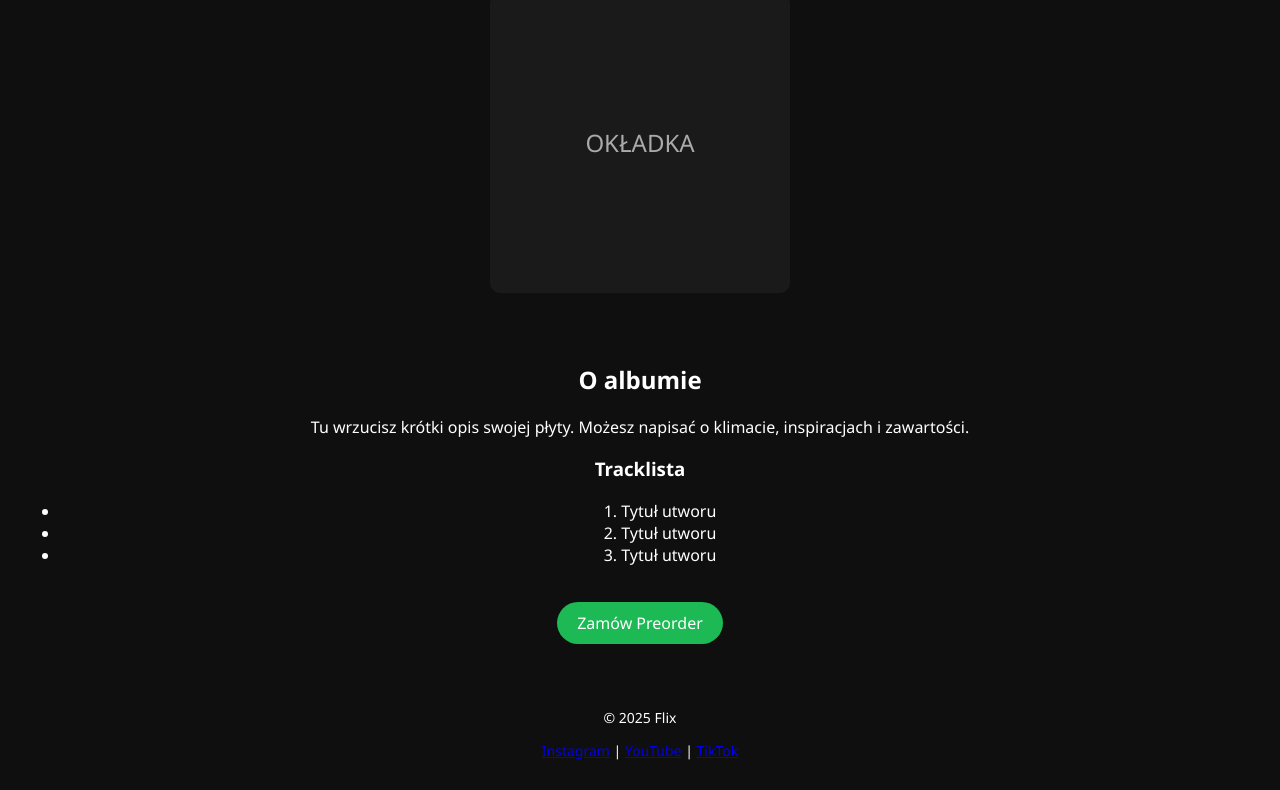
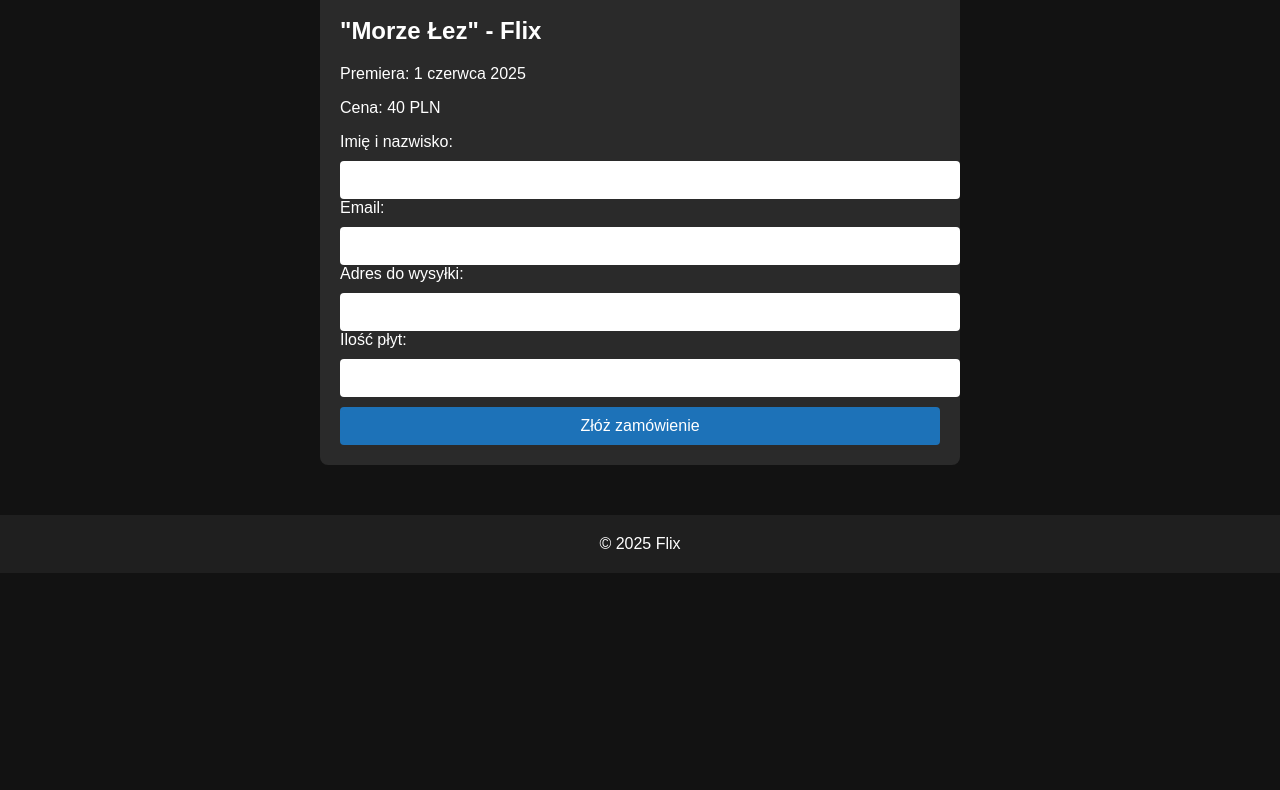
Before and after one commit to Flixu47/Album, a plain HTML site: page index.html in a window 1280 px wide. Shown: the part 193-983 px from the top of the page. After the commit the page ends 800 px from the top, so only its background shows below. Drawn offline with Linux system fonts and the light colour scheme.

Commit message:
Add files via upload

```diff
--- a/index.html
+++ b/index.html
@@ -4,32 +4,115 @@
 <head>
     <meta charset="UTF-8">
     <meta name="viewport" content="width=device-width, initial-scale=1.0">
-    <title>Tytuł Albumu - Flix</title>
-    <link rel="stylesheet" href="style.css">
+    <title>Preorder Płyty - Flix (TEST)</title>
+    <style>
+        body {
+            background-color: #121212;
+            color: #fff;
+            font-family: Arial, sans-serif;
+            margin: 0;
+            padding: 0;
+        }
+        header, footer {
+            background-color: #1f1f1f;
+            padding: 20px;
+            text-align: center;
+        }
+        .container {
+            max-width: 600px;
+            margin: 50px auto;
+            background-color: #2a2a2a;
+            padding: 20px;
+            border-radius: 8px;
+        }
+        input, button {
+            width: 100%;
+            margin-top: 10px;
+            padding: 10px;
+            font-size: 16px;
+            border-radius: 4px;
+            border: none;
+        }
+        button {
+            background-color: #1d72b8;
+            color: white;
+            cursor: pointer;
+        }
+        button:hover {
+            background-color: #155a8a;
+        }
+        .confirmation {
+            display: none;
+            background-color: #222;
+            padding: 20px;
+            margin-top: 20px;
+            border-radius: 8px;
+        }
+    </style>
 </head>
 <body>
-    <header>
-        <h1>Flix - Tytuł Albumu</h1>
-    </header>
-    <section class="album-cover">
-        <div class="cover-placeholder">OKŁADKA</div>
-    </section>
-    <section class="album-info">
-        <h2>O albumie</h2>
-        <p>Tu wrzucisz krótki opis swojej płyty. Możesz napisać o klimacie, inspiracjach i zawartości.</p>
-        <h3>Tracklista</h3>
-        <ul>
-            <li>1. Tytuł utworu</li>
-            <li>2. Tytuł utworu</li>
-            <li>3. Tytuł utworu</li>
-        </ul>
-        <a href="#" class="preorder-btn">Zamów Preorder</a>
-    </section>
-    <footer>
-        <p>© 2025 Flix</p>
-        <div class="socials">
-            <a href="#">Instagram</a> | <a href="#">YouTube</a> | <a href="#">TikTok</a>
-        </div>
-    </footer>
+
+<header>
+    <h1>Zamów Preorder Płyty</h1>
+</header>
+
+<div class="container">
+    <h2>"Morze Łez" - Flix</h2>
+    <p>Premiera: 1 czerwca 2025</p>
+    <p>Cena: 40 PLN</p>
+    <form id="orderForm">
+        <label>Imię i nazwisko:</label>
+        <input type="text" id="name" required>
+
+        <label>Email:</label>
+        <input type="email" id="email" required>
+
+        <label>Adres do wysyłki:</label>
+        <input type="text" id="address" required>
+
+        <label>Ilość płyt:</label>
+        <input type="number" id="quantity" min="1" required>
+
+        <button type="submit">Złóż zamówienie</button>
+    </form>
+
+    <div id="confirmation" class="confirmation">
+        <h2>Dziękujemy za zamówienie!</h2>
+        <p>Dane do przelewu:</p>
+        <p><strong>Numer konta:</strong> 11 2222 3333 4444 5555 6666 7777</p>
+        <p><strong>Tytuł przelewu:</strong> Preorder Flix - [Twoje imię i nazwisko]</p>
+        <p><strong>Cena:</strong> 40 PLN za sztukę</p>
+        <p>Wyślij potwierdzenie przelewu na: <strong>flixpland@gmail.com</strong></p>
+    </div>
+</div>
+
+<footer>
+    &copy; 2025 Flix
+</footer>
+
+<script>
+    const form = document.getElementById('orderForm');
+    const confirmation = document.getElementById('confirmation');
+
+    form.addEventListener('submit', function(e) {
+        e.preventDefault();
+
+        const name = document.getElementById('name').value;
+        const email = document.getElementById('email').value;
+        const address = document.getElementById('address').value;
+        const quantity = document.getElementById('quantity').value;
+
+        const orderData = `${name}, ${email}, ${address}, ${quantity}\n`;
+
+        let orders = localStorage.getItem('orders') || '';
+        orders += orderData;
+        localStorage.setItem('orders', orders);
+
+        confirmation.style.display = 'block';
+
+        window.location.href = `mailto:flixpland@gmail.com?subject=Nowe zamówienie preorder&body=${encodeURIComponent(orderData)}`;
+    });
+</script>
+
 </body>
 </html>
```
